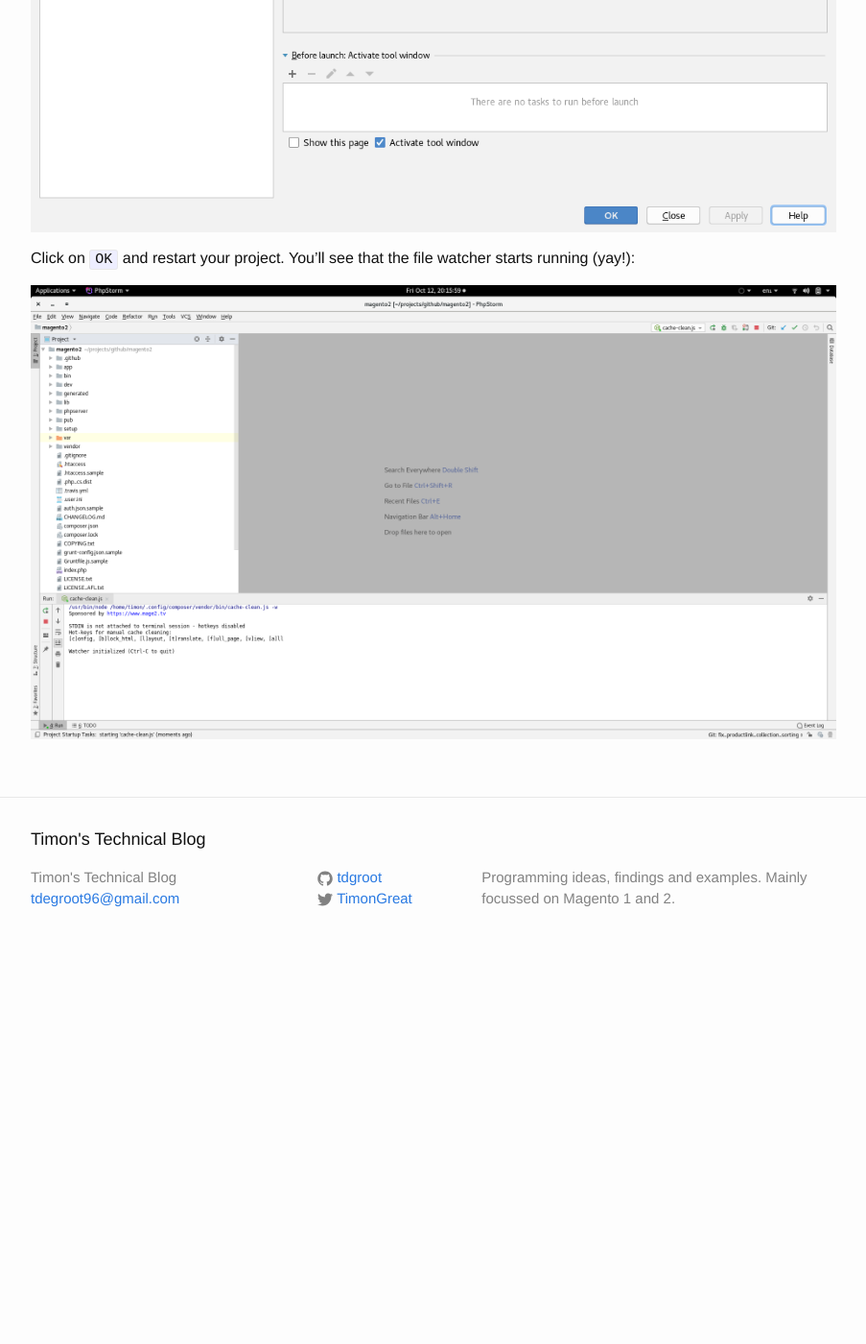
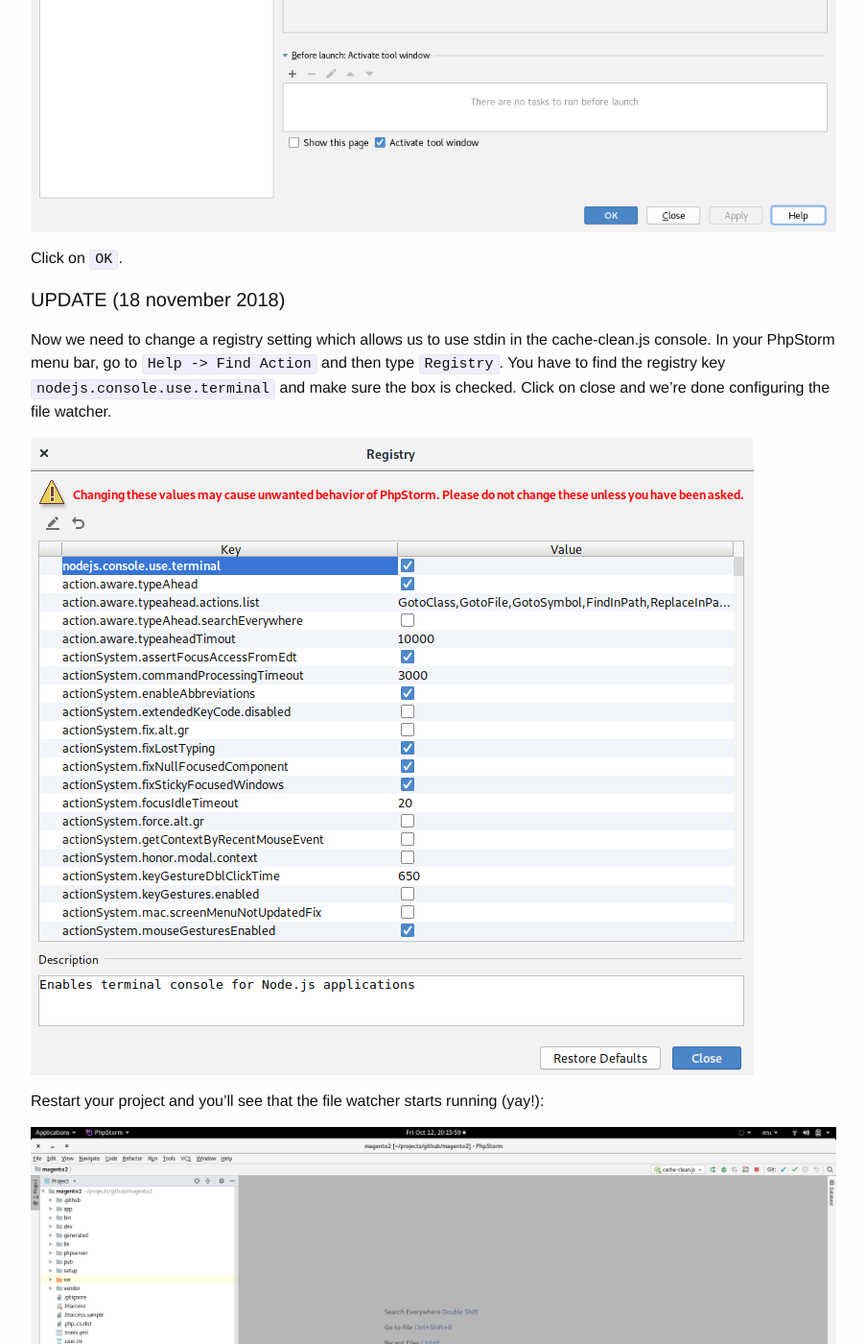
Before and after one commit to Desmaster/desmaster.github.io, a Jekyll site: the page built from _posts/2018-10-12-speed-up-magento-development-workflow-part-2.md, in a window 1280 px wide and 1400 px high, scrolled down 1891 px. Shown: the whole window at 96% size, without its empty margins (188-1091 px from the left). Built offline with Jekyll 4.4.1, drawn with Linux system fonts in a browser that asks for light colours; before the commit the page ends 2899 px from its top, so only the background shows below that.

Commit message:
Update post _posts/2018-10-12-speed-up-magento-development-workflow-part-2.md

```diff
--- a/_posts/2018-10-12-speed-up-magento-development-workflow-part-2.md
+++ b/_posts/2018-10-12-speed-up-magento-development-workflow-part-2.md
@@ -65,6 +65,13 @@ My configuration looks like this:
 
 ![file-watcher-run-configuration]({{ site.url }}/assets/file-watcher-run-configuration.png)
 
-Click on `OK` and restart your project. You'll see that the file watcher starts running (yay!):
+Click on `OK`.
+
+#### UPDATE (18 november 2018)
+Now we need to change a registry setting which allows us to use stdin in the cache-clean.js console. In your PhpStorm menu bar, go to `Help -> Find Action` and then type `Registry`. You have to find the registry key `nodejs.console.use.terminal` and make sure the box is checked. Click on close and we're done configuring the file watcher.
+
+![registry-nodejs-console-use-terminal]({{ site.url }}/assets/registry-nodejs-console-use-terminal.png)
+
+Restart your project and you'll see that the file watcher starts running (yay!):
 
 ![file-watcher-running-on-startup]({{ site.url }}/assets/file-watcher-running-on-startup.png)
```
Also changed, not shown: assets/registry-nodejs-console-use-terminal.png (added).
